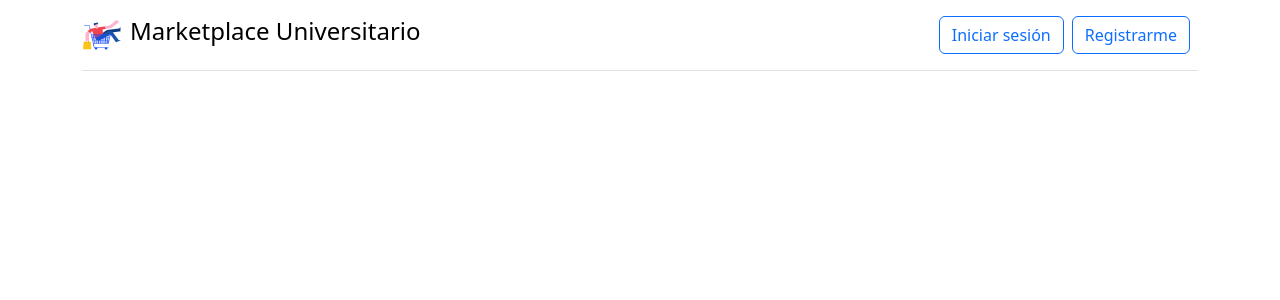
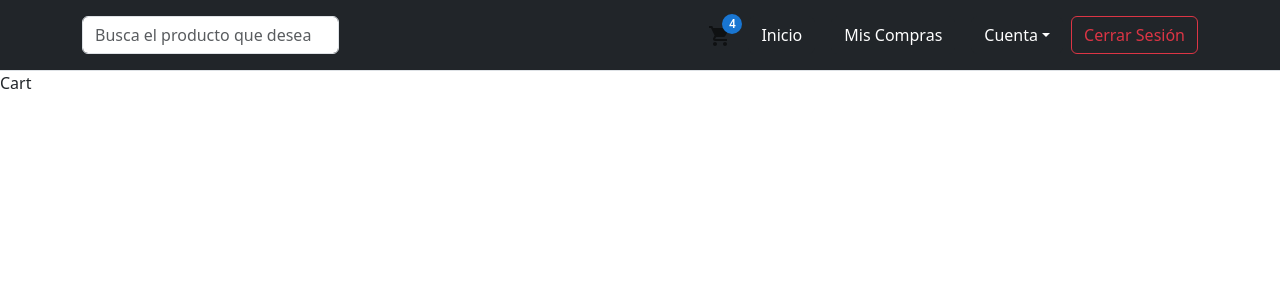
Before and after one commit to LeyLopez/Marketplace-Frontend-Seminario, a React (Vite) app: page /cart in a window 1280 px wide. Shown: the top 300 px of the page. Built offline with nearby package versions, Linux system fonts and the light colour scheme.

Commit message:
Login y Signup

```diff
--- a/package.json
+++ b/package.json
@@ -10,6 +10,10 @@
     "preview": "vite preview"
   },
   "dependencies": {
+    "@emotion/react": "^11.13.5",
+    "@emotion/styled": "^11.13.5",
+    "@mui/icons-material": "^6.1.8",
+    "@mui/material": "^6.1.8",
     "axios": "^1.7.7",
     "bootstrap": "^5.3.3",
     "react": "^18.3.1",
--- a/src/App.jsx
+++ b/src/App.jsx
@@ -4,18 +4,25 @@ import { Header } from './components/Header'
 import { Login } from './pages/Login'
 import { Signup } from './pages/Signup'
 import { RecoverPassword } from './pages/RecoverPassword'
+import { Home } from './pages/Home'
+import { ShoppingBag } from '@mui/icons-material'
+import { ShoppingCart } from './pages/ShoppingCart'
+import { Orders } from './pages/Orders'
 
 function App() {
 
 
   return (
     <BrowserRouter>
-      <Header></Header>
       <Routes>
       <Route path='/' element={<Login></Login>}></Route>
         <Route path='/login' element={<Login></Login>}></Route>
         <Route path='/signup' element={<Signup></Signup>}></Route>
         <Route path='/recoverpassword' element={<RecoverPassword></RecoverPassword>}></Route>
+        <Route path='/home' element={<Home></Home>}></Route>
+        <Route path='/cart' element={<ShoppingCart></ShoppingCart>}></Route>
+        <Route path='/orders' element={<Orders></Orders>}></Route>
+
       </Routes>
     </BrowserRouter>
   )
--- /dev/null
+++ b/src/components/Cliente/ClientNavar.jsx
@@ -0,0 +1,89 @@
+import React, { useContext } from "react";
+import { NavLink } from "react-router-dom";
+import { Badge } from "@mui/material";
+import { ShoppingCart } from "@mui/icons-material";
+
+
+export const ClientNavbar = () => {
+
+
+
+  return (
+    <div>
+      <div className="px-3 py-2 text-bg-dark border-bottom">
+        <div className="container">
+          <div className="d-flex flex-wrap align-items-center justify-content-center justify-content-lg-start">
+            <form
+              className="col-12 col-lg-auto mb-6 mb-lg-0 me-lg-auto"
+              role="search"
+            >
+              <input
+                type="search"
+                className="form-control"
+                placeholder="Busca el producto que deseas comprar"
+                aria-label="Search"
+              />
+            </form>
+            <NavLink to="/cart" className="nav-link px-2">
+              <Badge badgeContent={4} color="primary">
+                <ShoppingCart color="action" />
+              </Badge>
+            </NavLink>
+
+            <ul className="nav col-12 col-lg-auto my-2 justify-content-center my-md-0 text-small">
+              <ul className="nav col-12 col-lg-auto me-lg-auto mb-2 justify-content-center mb-md-0">
+                <li>
+                  <NavLink to="/home" className="nav-link white px-2">
+                    <button className="btn btn-dark">Inicio</button>
+                  </NavLink>
+                </li>
+                <li>
+                  <NavLink to="/orders" className="nav-link px-2">
+                    <button className="btn btn-dark">Mis Compras</button>
+                  </NavLink>
+                </li>
+                <li className="nav-item dropdown">
+                  <NavLink className="nav-link px-2">
+                    <button
+                      className="btn btn-dark dropdown-toggle"
+                      data-bs-toggle="dropdown"
+                      aria-expanded="false"
+                    >
+                      Cuenta
+                    </button>
+                    <ul className="dropdown-menu dropdown-menu-dark">
+                      <li>
+                        <button className="dropdown-item">
+                          Cambiar contraseña
+                        </button>
+                      </li>
+                      <li>
+                        <button className="dropdown-item">
+                          Eliminar cuenta
+                        </button>
+                      </li>
+                      <li>
+                        <button className="dropdown-item">
+                          Otro
+                        </button>
+                      </li>
+                    </ul>
+                  </NavLink>
+                </li>
+              </ul>
+            </ul>
+
+            <div className="dropdown text-end">
+              <button
+                className="btn btn-outline-danger"
+                // onClick={() => setNavbarType("public")}
+              >
+                Cerrar Sesión
+              </button>
+            </div>
+          </div>
+        </div>
+      </div>
+    </div>
+  );
+};
--- a/src/pages/Home.jsx
+++ b/src/pages/Home.jsx
@@ -0,0 +1,11 @@
+import { ClientNavbar } from "../components/Cliente/ClientNavar"
+
+
+export const Home = () => {
+  return (
+    <>
+        <ClientNavbar></ClientNavbar>
+
+    </>
+  )
+}
--- a/src/pages/Login.jsx
+++ b/src/pages/Login.jsx
@@ -1,63 +1,97 @@
-import React, { useState } from 'react'
-import { NavLink } from 'react-router-dom';
+import React, { useContext, useState } from "react";
+import { NavLink, useNavigate } from "react-router-dom";
+import { UserContext } from "../context/UserContext";
+import { Header } from "../components/Header";
 
 export const Login = () => {
+  const [formData, setFormData] = useState({ email: "", password: "" });
+  const [error, setError] = useState("");
+  const [successMessage, setSuccessMessage] = useState("");
+  const navigate = useNavigate();
+  //const { setUser } = useContext(UserContext);
 
-    const [email, setEmail] = useState("");
-  const [password, setPassword] = useState("");
-  const [error, setError] = useState("");
+  const handleInputChange = (e) => {
+    const { name, value } = e.target;
+    setFormData((prevData) => ({ ...prevData, [name]: value }));
+  };
 
   const handleSubmit = async (e) => {
     e.preventDefault();
-    setError("");
+    //   setError("");
+    //   setSuccessMessage("");
 
-  }
+    //   try {
+    //     const response = await axios.get("http://localhost:8080/api/users");
+    //     const users = response.data;
 
+    //     // Validar email y contraseña
+    //     const user = users.find(
+    //         (u) => u.email === formData.email && u.password === formData.password
+    //     );
+
+    //     if (user) {
+    //       setSuccessMessage("Inicio de sesión exitoso. Redirigiendo...");
+    //       setTimeout(() => {
+    navigate("/home");
+    //       }, 1500);
+    //     } else {
+    //       setError("Email o contraseña incorrectos.");
+    //     }
+    //   } catch (err) {
+    //     console.error("Error durante la conexión:", err);
+    //     setError("Error de conexión al servidor. Intente más tarde.");
+    //   }
+  };
 
   return (
+    <>
+      <Header></Header>
+      <div className="container">
         <div className="d-flex justify-content-center pt-5">
           <div className="col-md-3">
             <form onSubmit={handleSubmit}>
               <h1 className="h3 mb-3 fw-normal">Iniciar sesión</h1>
 
               {error && <div className="alert alert-danger">{error}</div>}
+              {successMessage && (
+                <div className="alert alert-success">{successMessage}</div>
+              )}
 
-        <div className="form-floating">
+              <div className="form-floating mb-3">
                 <input
                   type="email"
                   className="form-control"
                   id="floatingInput"
                   placeholder="name@example.com"
-            value={email}
-            onChange={(e) => setEmail(e.target.value)}
+                  name="email"
+                  value={formData.email}
+                  onChange={handleInputChange}
                   required
                 />
                 <label htmlFor="floatingInput">Email</label>
               </div>
-        <div className="form-floating">
+
+              <div className="form-floating mb-3">
                 <input
                   type="password"
                   className="form-control"
                   id="floatingPassword"
                   placeholder="Password"
-            value={password}
-            onChange={(e) => setPassword(e.target.value)}
+                  name="password"
+                  value={formData.password}
+                  onChange={handleInputChange}
                   required
                 />
                 <label htmlFor="floatingPassword">Contraseña</label>
               </div>
 
-        <div className="form text-start my-3">
-          <NavLink to="/recoverpassword">
-            ¿Olvidaste tu contraseña?
-          </NavLink>
-        </div>
               <button className="btn btn-primary w-100 py-2" type="submit">
                 Entrar
               </button>
-        <p className="mt-5 mb-3 text-body-secondary">© 2024–2025</p>
             </form>
           </div>
         </div>
-  )
-}
+      </div>
+    </>
+  );
+};
--- /dev/null
+++ b/src/pages/Orders.jsx
@@ -0,0 +1,7 @@
+import React from 'react'
+
+export const Orders = () => {
+  return (
+    <div>Orders</div>
+  )
+}
--- /dev/null
+++ b/src/pages/ShoppingCart.jsx
@@ -0,0 +1,12 @@
+import React from 'react'
+import { ClientNavbar } from '../components/Cliente/ClientNavar'
+
+
+export const ShoppingCart = () => {
+  return (
+    <>
+    <ClientNavbar></ClientNavbar>
+    <div>Cart</div>
+    </>
+  )
+}
--- a/src/pages/Signup.jsx
+++ b/src/pages/Signup.jsx
@@ -1,14 +1,14 @@
-import React from 'react'
+import React from "react";
+import { Header } from "../components/Header";
 
 export const Signup = () => {
-
-
-
   return (
+    <>
+      <Header></Header>
       <div className="d-flex justify-content-center pt-5">
         <div className="col-md-3 ">
           <h1 className="h3 mb-3 fw-normal">Registro</h1>
-        <form className="row g-3" >
+          <form className="row g-3">
             <div className="col-md-6">
               <label className="form-label">Nombre</label>
               <input
@@ -122,5 +122,6 @@ export const Signup = () => {
           </form>
         </div>
       </div>
+    </>
   );
-}
+};
```
Also changed, not shown: src/components/Seller/SellerNavbar.jsx (added, +68 -0 lines), 1 other file (tests, documents, lock files or other folders). Lines whose indentation alone changed are shown as unchanged.
